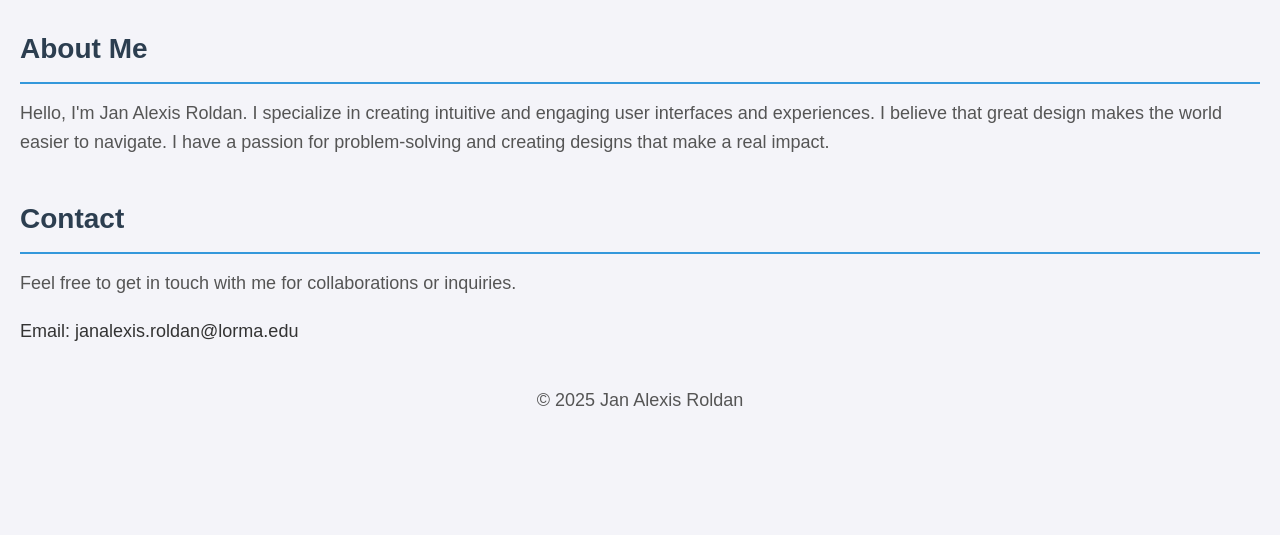
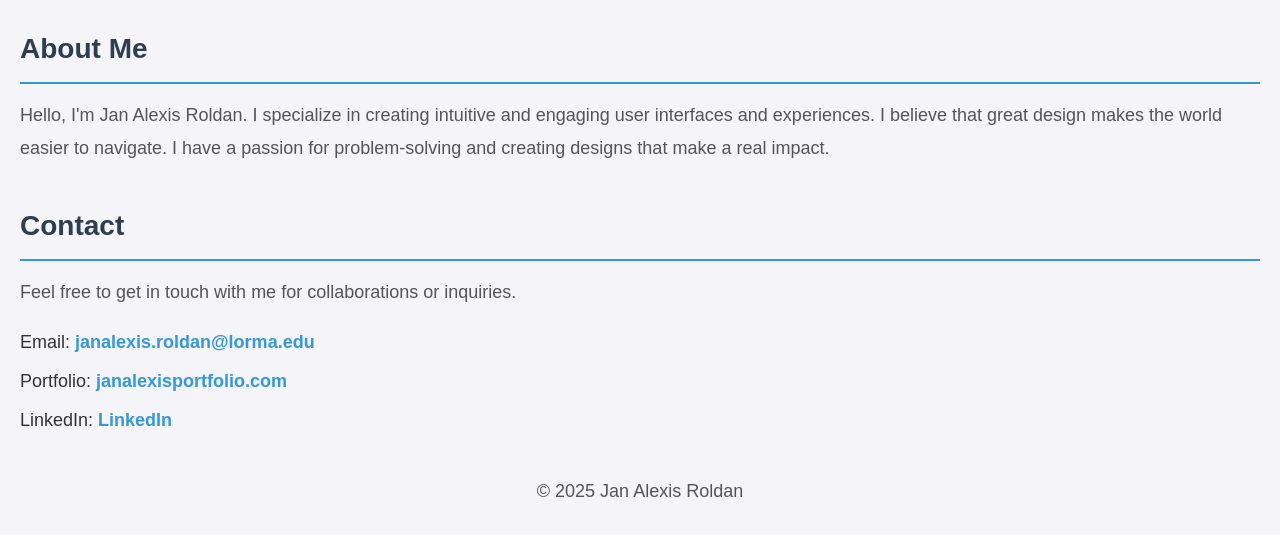
Before and after one commit to Gralex2005/APDEV-A1---Basic-Git-Exercise, a plain HTML site: page index.html in a window 1280 px wide. Shown: the part 147-682 px from the top of the page. Drawn offline with Linux system fonts and the light colour scheme.

Commit message:
Tis is the change of code

```diff
--- a/index.html
+++ b/index.html
@@ -1,8 +1,10 @@
 <!DOCTYPE html>
 <html lang="en">
+
 <head>
     <meta charset="UTF-8">
     <meta name="viewport" content="width=device-width, initial-scale=1.0">
+    <meta name="description" content="Jan Alexis Roldan - UI/UX Designer with a passion for creating intuitive user interfaces and experiences.">
     <title>Jan Alexis Roldan - UI/UX Designer</title>
     <style>
         * {
@@ -51,6 +53,7 @@
             font-size: 18px;
             color: #555;
             margin-bottom: 20px;
+            line-height: 1.8;
         }
 
         ul {
@@ -83,6 +86,13 @@
             margin-bottom: 10px;
         }
 
+        /* Hover effects for headings */
+        h1:hover,
+        h2:hover {
+            color: #2980b9;
+        }
+
+        /* Media queries for mobile responsiveness */
         @media (max-width: 768px) {
             body {
                 padding: 10px;
@@ -96,7 +106,8 @@
                 font-size: 22px;
             }
 
-            p, ul li {
+            p,
+            ul li {
                 font-size: 16px;
             }
 
@@ -106,6 +117,7 @@
         }
     </style>
 </head>
+
 <body>
     <header>
         <h1>Jan Alexis Roldan</h1>
@@ -121,7 +133,9 @@
         <h2>Contact</h2>
         <p>Feel free to get in touch with me for collaborations or inquiries.</p>
         <ul>
-            <li>Email: janalexis.roldan@lorma.edu</li>
+            <li>Email: <a href="mailto:janalexis.roldan@lorma.edu">janalexis.roldan@lorma.edu</a></li>
+            <li>Portfolio: <a href="https://janalexisportfolio.com" target="_blank">janalexisportfolio.com</a></li>
+            <li>LinkedIn: <a href="https://linkedin.com/in/janalexisroldan" target="_blank">LinkedIn</a></li>
         </ul>
     </section>
 
@@ -129,4 +143,5 @@
         <p>&copy; 2025 Jan Alexis Roldan</p>
     </footer>
 </body>
+
 </html>
```
